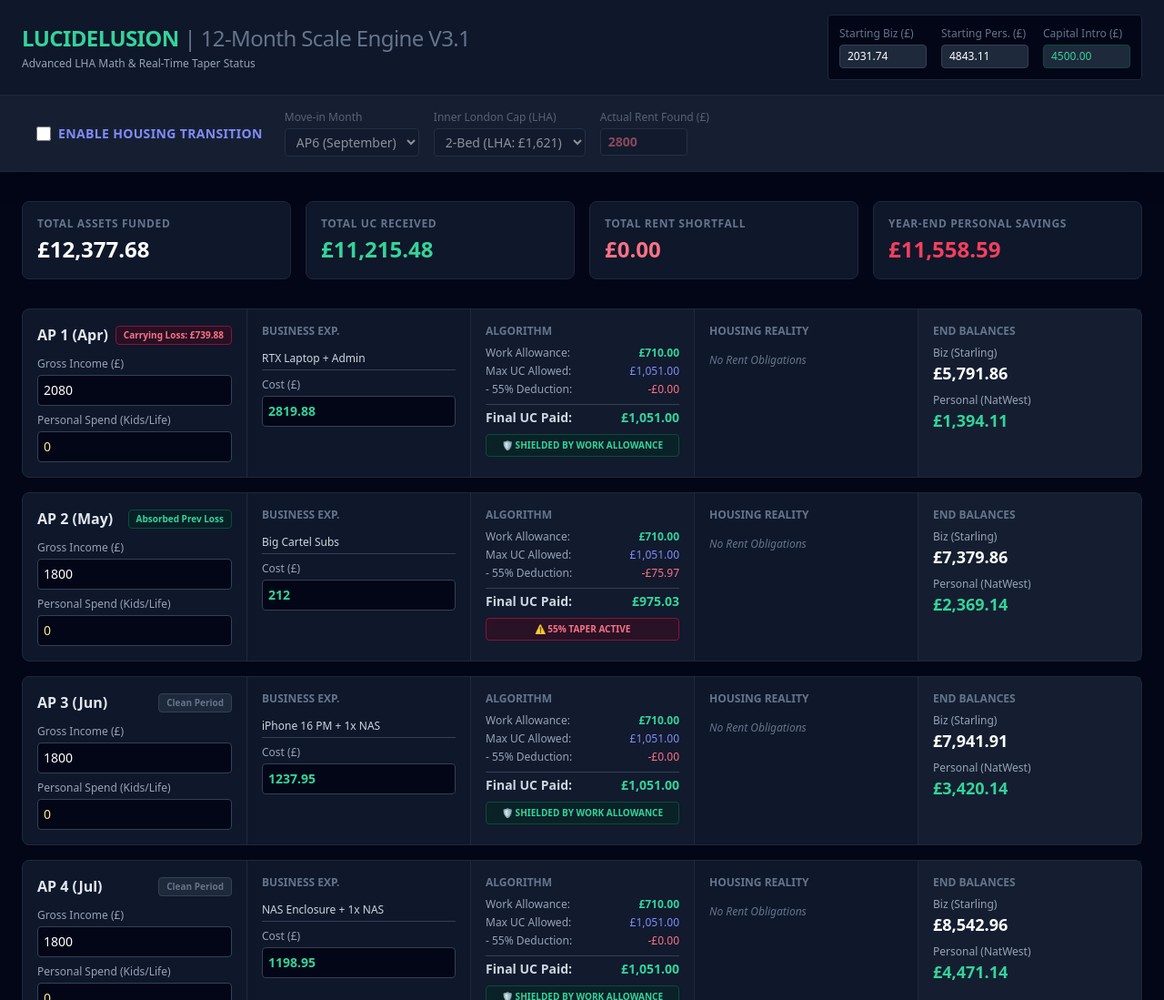
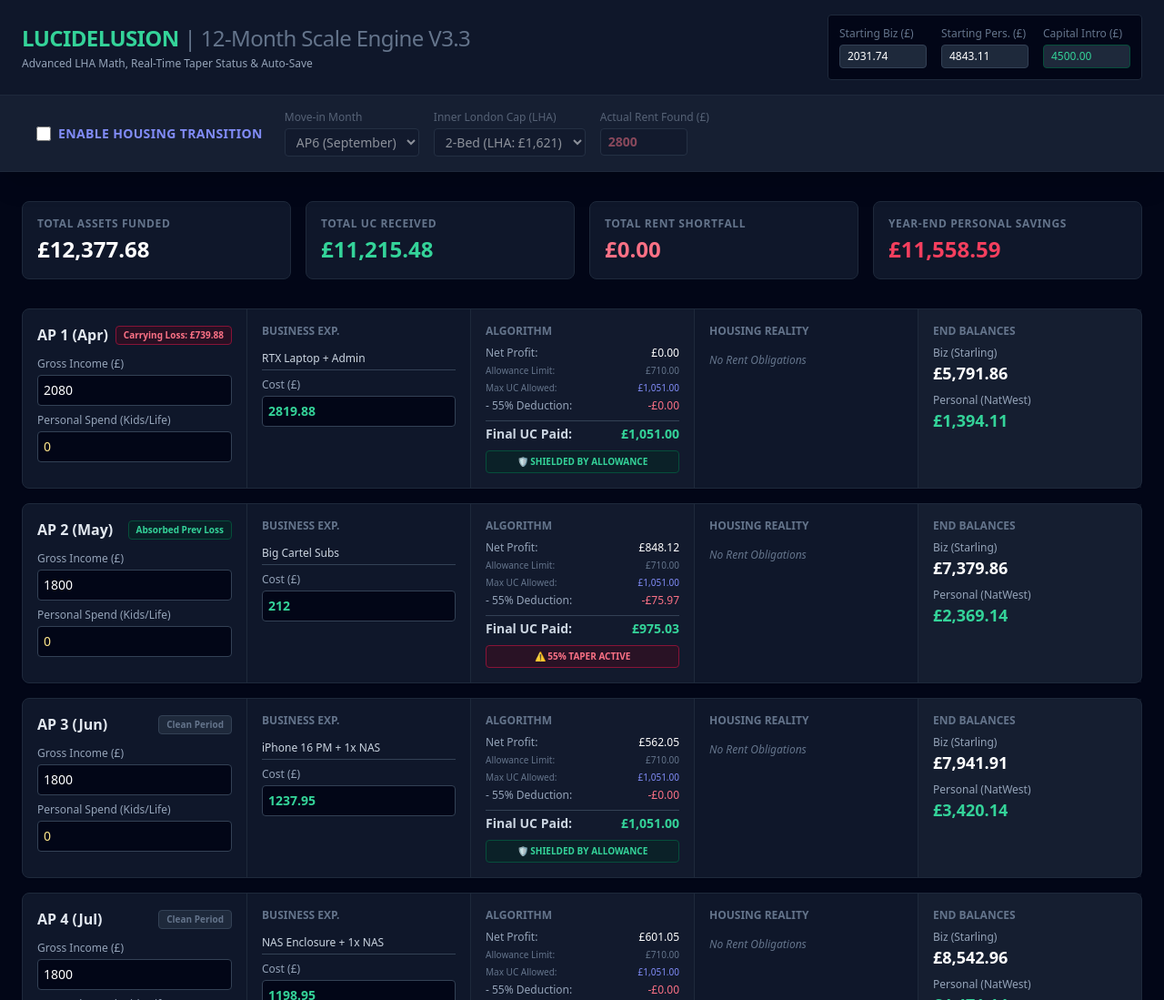
Before and after one commit to albrignall/cfo-dashboard, a plain HTML site: page index.html in a window 1280 px wide. Shown: the top 1099 px of the page at 91% size. Drawn offline with nearby package versions, Linux system fonts and the light colour scheme.

Commit message:
Add files via upload

```diff
--- a/index.html
+++ b/index.html
@@ -3,7 +3,7 @@
 <head>
     <meta charset="UTF-8">
     <meta name="viewport" content="width=device-width, initial-scale=1.0">
-    <title>Lucidelusion 12-Month CFO Dashboard V3.1</title>
+    <title>Lucidelusion 12-Month CFO Dashboard V3.3</title>
     <script src="https://cdn.tailwindcss.com"></script>
     <style>
         ::-webkit-scrollbar { width: 8px; }
@@ -16,8 +16,8 @@
     <div class="bg-slate-900 border-b border-slate-800 sticky top-0 z-20 shadow-xl">
         <div class="max-w-7xl mx-auto px-6 py-4 flex flex-wrap justify-between items-center gap-4">
             <div>
-                <h1 class="text-2xl font-black text-emerald-400 tracking-tight">LUCIDELUSION <span class="text-slate-500 font-medium">| 12-Month Scale Engine V3.1</span></h1>
-                <p class="text-xs text-slate-400 mt-1">Advanced LHA Math & Real-Time Taper Status</p>
+                <h1 class="text-2xl font-black text-emerald-400 tracking-tight">LUCIDELUSION <span class="text-slate-500 font-medium">| 12-Month Scale Engine V3.3</span></h1>
+                <p class="text-xs text-slate-400 mt-1">Advanced LHA Math, Real-Time Taper Status & Auto-Save</p>
             </div>
 
             <div class="flex gap-4 text-xs bg-slate-950 p-3 rounded border border-slate-800">
@@ -113,6 +113,35 @@
             { id: 12, month: "AP 12 (Mar)", tech: "B2B Trade Show Fees", exp: 600.00 }
         ];
 
+        function saveState() {
+            const inputs = document.querySelectorAll('input, select');
+            const state = {};
+            inputs.forEach(input => {
+                state[input.id] = input.type === 'checkbox' ? input.checked : input.value;
+            });
+            localStorage.setItem('lucid_cfo_state', JSON.stringify(state));
+        }
+
+        function loadState() {
+            const saved = localStorage.getItem('lucid_cfo_state');
+            if (saved) {
+                const state = JSON.parse(saved);
+                for (const id in state) {
+                    const el = document.getElementById(id);
+                    if (el) {
+                        if (el.type === 'checkbox') {
+                            el.checked = state[id];
+                            const controls = document.getElementById('housing_controls');
+                            if(el.checked) controls.classList.remove('opacity-50');
+                            else controls.classList.add('opacity-50');
+                        } else {
+                            el.value = state[id];
+                        }
+                    }
+                }
+            }
+        }
+
         function init() {
             const container = document.getElementById('ap-container');
             let html = '';
@@ -121,7 +150,6 @@
                 html += `
                 <div class="bg-slate-900 rounded-lg border border-slate-800 shadow-sm relative">
                     <div class="grid grid-cols-1 md:grid-cols-5 divide-y md:divide-y-0 md:divide-x divide-slate-800">
-
                         <div class="p-4">
                             <div class="flex justify-between items-center mb-3">
                                 <h2 class="font-bold text-slate-200">${ap.month}</h2>
@@ -132,44 +160,32 @@
                             <label class="block text-xs text-slate-400 mb-1">Personal Spend (Kids/Life)</label>
                             <input type="number" id="pers_${i}" value="0" class="w-full bg-slate-950 border border-slate-700 rounded p-1.5 text-amber-200 text-sm" oninput="calculate()">
                         </div>
-
                         <div class="p-4">
                             <h3 class="text-xs font-bold text-slate-500 uppercase mb-2">Business Exp.</h3>
-                            <input type="text" value="${ap.tech}" class="w-full bg-transparent border-b border-slate-700 text-slate-300 text-xs mb-2 pb-1" readonly>
+                            <input type="text" id="techName_${i}" value="${ap.tech}" class="w-full bg-transparent border-b border-slate-700 text-slate-300 text-xs mb-2 pb-1" oninput="calculate()">
                             <label class="block text-xs text-slate-400 mb-1">Cost (£)</label>
                             <input type="number" id="bizExp_${i}" value="${ap.exp}" class="w-full bg-slate-950 border border-slate-700 rounded p-1.5 text-emerald-400 font-bold text-sm" oninput="calculate()">
                         </div>
-
                         <div class="p-4 bg-slate-800/20">
                             <h3 class="text-xs font-bold text-slate-500 uppercase mb-2">Algorithm</h3>
-                            <div class="flex justify-between text-xs mb-1"><span class="text-slate-400">Work Allowance:</span><span id="wa_${i}" class="text-white"></span></div>
-                            <div class="flex justify-between text-xs mb-1"><span class="text-slate-400">Max UC Allowed:</span><span id="maxUc_${i}" class="text-indigo-400"></span></div>
+                            <div class="flex justify-between text-xs mb-1"><span class="text-slate-400">Net Profit:</span><span id="np_${i}" class="text-white font-medium"></span></div>
+                            <div class="flex justify-between text-[10px] mb-1"><span class="text-slate-500">Allowance Limit:</span><span id="wa_${i}" class="text-slate-500"></span></div>
+                            <div class="flex justify-between text-[10px] mb-1"><span class="text-slate-500">Max UC Allowed:</span><span id="maxUc_${i}" class="text-indigo-400"></span></div>
                             <div class="flex justify-between text-xs mb-2"><span class="text-slate-400">- 55% Deduction:</span><span id="ded_${i}" class="text-rose-400"></span></div>
                             <div class="flex justify-between text-sm font-bold border-t border-slate-700 pt-1">
                                 <span class="text-slate-300">Final UC Paid:</span><span id="ucPaid_${i}" class="text-emerald-400"></span>
                             </div>
                             <div id="taper_status_${i}" class="mt-2 text-[10px] text-center font-bold px-2 py-1 rounded"></div>
                         </div>
-
                         <div class="p-4" id="rent_col_${i}">
                             <h3 class="text-xs font-bold text-slate-500 uppercase mb-2">Housing Reality</h3>
-                            <div id="rent_data_${i}">
-                                <div class="text-xs text-slate-500 italic mt-4">Not Renting</div>
-                            </div>
+                            <div id="rent_data_${i}"></div>
                         </div>
-
                         <div class="p-4 bg-slate-800/40">
                             <h3 class="text-xs font-bold text-slate-500 uppercase mb-2">End Balances</h3>
-                            <div class="mb-2">
-                                <span class="block text-xs text-slate-400">Biz (Starling)</span>
-                                <span id="bal_biz_${i}" class="text-lg font-bold text-white"></span>
-                            </div>
-                            <div>
-                                <span class="block text-xs text-slate-400">Personal (NatWest)</span>
-                                <div id="bal_pers_${i}"></div>
-                            </div>
+                            <div class="mb-2"><span class="block text-xs text-slate-400">Biz (Starling)</span><span id="bal_biz_${i}" class="text-lg font-bold text-white"></span></div>
+                            <div><span class="block text-xs text-slate-400">Personal (NatWest)</span><div id="bal_pers_${i}"></div></div>
                         </div>
-
                     </div>
                 </div>
                 `;
@@ -184,6 +200,7 @@
                 calculate();
             });
 
+            loadState();
             calculate();
         }
 
@@ -198,8 +215,8 @@
             const actualRent = parseFloat(document.getElementById('h_rent').value) || 0;
 
             const baseUC = 1051.00;
-            const waHigh = 710.00; // Standard Safe
-            const waLow = 404.00;  // Renting Drop
+            const waHigh = 710.00;
+            const waLow = 404.00;
 
             let curBiz = startBiz + capIntro;
             let curPers = startPers - capIntro;
@@ -214,91 +231,57 @@
 
                 let isRentingThisMonth = isRenting && (i >= rentMonthIndex);
 
-                // FIXED HOUSING LOGIC: UC pays the lowest of Actual Rent vs LHA Cap
                 let housingElement = isRentingThisMonth ? Math.min(actualRent, lhaRate) : 0;
                 let rentShortfall = isRentingThisMonth ? Math.max(0, actualRent - housingElement) : 0;
 
                 let curWA = isRentingThisMonth ? waLow : waHigh;
                 let curMaxUC = baseUC + housingElement;
 
-                // Profit Math
                 let netProfit = inc - bizExp;
                 let adjProfit = Math.max(0, netProfit - lossCF);
                 let newLossCF = netProfit - lossCF < 0 ? Math.abs(netProfit - lossCF) : 0;
 
-                // Deduction Math
                 let deduction = Math.max(0, (adjProfit - curWA) * 0.55);
                 let finalUC = Math.max(0, curMaxUC - deduction);
 
-                // Update Balances
                 curBiz = curBiz + inc - bizExp;
                 curPers = curPers + finalUC - persExp - rentShortfall;
 
-                // Accumulate
                 totTech += bizExp;
                 totUC += finalUC;
                 totShortfall += rentShortfall;
 
-                // --- DOM UPDATES ---
+                let lBadge = document.getElementById(`loss_badge_${i}`);
+                if (newLossCF > 0) { lBadge.textContent = `Carrying Loss: ${fmt(newLossCF)}`; lBadge.className = "text-[10px] font-bold px-2 py-0.5 rounded bg-rose-950/40 text-rose-400 border border-rose-900"; }
+                else if (lossCF > 0) { lBadge.textContent = `Absorbed Prev Loss`; lBadge.className = "text-[10px] font-bold px-2 py-0.5 rounded bg-emerald-950/40 text-emerald-400 border border-emerald-900"; }
+                else { lBadge.textContent = "Clean Period"; lBadge.className = "text-[10px] font-bold px-2 py-0.5 rounded bg-slate-800 text-slate-500 border border-slate-700"; }
 
-                // Loss Badges
-                let lBadge = document.getElementById(`loss_badge_${i}`);
-                if (newLossCF > 0) {
-                    lBadge.textContent = `Carrying Loss: ${fmt(newLossCF)}`;
-                    lBadge.className = "text-[10px] font-bold px-2 py-0.5 rounded bg-rose-950/40 text-rose-400 border border-rose-900";
-                } else if (lossCF > 0) {
-                    lBadge.textContent = `Absorbed Prev Loss`;
-                    lBadge.className = "text-[10px] font-bold px-2 py-0.5 rounded bg-emerald-950/40 text-emerald-400 border border-emerald-900";
-                } else {
-                    lBadge.textContent = "Clean Period";
-                    lBadge.className = "text-[10px] font-bold px-2 py-0.5 rounded bg-slate-800 text-slate-500 border border-slate-700";
-                }
-
+                // --- NEW UI UPDATES FOR CLARITY ---
+                document.getElementById(`np_${i}`).textContent = fmt(adjProfit);
                 document.getElementById(`wa_${i}`).textContent = fmt(curWA);
-                document.getElementById(`wa_${i}`).className = isRentingThisMonth ? "text-rose-400 font-bold" : "text-emerald-400 font-bold";
                 document.getElementById(`maxUc_${i}`).textContent = fmt(curMaxUC);
                 document.getElementById(`ded_${i}`).textContent = `-${fmt(deduction)}`;
                 document.getElementById(`ucPaid_${i}`).textContent = fmt(finalUC);
 
-                // Taper Status Badges
                 let tStatus = document.getElementById(`taper_status_${i}`);
-                if (deduction > 0) {
-                    tStatus.textContent = "⚠️ 55% TAPER ACTIVE";
-                    tStatus.className = "mt-2 text-[10px] text-center font-bold px-2 py-1 rounded bg-rose-950/40 text-rose-400 border border-rose-900";
-                } else if (adjProfit === 0 && lossCF > 0) {
-                    tStatus.textContent = "🛡️ SHIELDED BY LOSSES";
-                    tStatus.className = "mt-2 text-[10px] text-center font-bold px-2 py-1 rounded bg-indigo-950/40 text-indigo-400 border border-indigo-900";
-                } else if (adjProfit <= curWA) {
-                    tStatus.textContent = "🛡️ SHIELDED BY WORK ALLOWANCE";
-                    tStatus.className = "mt-2 text-[10px] text-center font-bold px-2 py-1 rounded bg-emerald-950/40 text-emerald-400 border border-emerald-900";
-                }
+                if (deduction > 0) { tStatus.textContent = "⚠️ 55% TAPER ACTIVE"; tStatus.className = "mt-2 text-[10px] text-center font-bold px-2 py-1 rounded bg-rose-950/40 text-rose-400 border border-rose-900"; }
+                else if (adjProfit === 0 && lossCF > 0) { tStatus.textContent = "🛡️ SHIELDED BY LOSSES"; tStatus.className = "mt-2 text-[10px] text-center font-bold px-2 py-1 rounded bg-indigo-950/40 text-indigo-400 border border-indigo-900"; }
+                else if (adjProfit <= curWA) { tStatus.textContent = "🛡️ SHIELDED BY ALLOWANCE"; tStatus.className = "mt-2 text-[10px] text-center font-bold px-2 py-1 rounded bg-emerald-950/40 text-emerald-400 border border-emerald-900"; }
 
-                // Rent UI
                 let rentUI = document.getElementById(`rent_data_${i}`);
                 let rentCol = document.getElementById(`rent_col_${i}`);
                 if (isRentingThisMonth) {
                     rentCol.classList.add('bg-rose-950/20');
-                    rentUI.innerHTML = `
-                        <div class="flex justify-between text-xs mb-1"><span class="text-slate-400">Actual Rent:</span><span class="text-white">${fmt(actualRent)}</span></div>
-                        <div class="flex justify-between text-xs mb-1"><span class="text-slate-400">UC Housing Sub:</span><span class="text-emerald-400">-${fmt(housingElement)}</span></div>
-                        ${actualRent > lhaRate ? `<div class="text-[10px] text-rose-400 text-right mb-1">Capped at LHA limit</div>` : ''}
-                        <div class="flex justify-between text-sm font-bold border-t border-rose-900/50 pt-1 mt-1">
-                            <span class="text-rose-400">You Pay (Shortfall):</span><span class="text-rose-400">${fmt(rentShortfall)}</span>
-                        </div>
-                    `;
+                    rentUI.innerHTML = `<div class="flex justify-between text-xs mb-1"><span class="text-slate-400">Actual Rent:</span><span class="text-white">${fmt(actualRent)}</span></div><div class="flex justify-between text-xs mb-1"><span class="text-slate-400">UC Housing Sub:</span><span class="text-emerald-400">-${fmt(housingElement)}</span></div>${actualRent > lhaRate ? `<div class="text-[10px] text-rose-400 text-right mb-1">Capped at LHA limit</div>` : ''}<div class="flex justify-between text-sm font-bold border-t border-rose-900/50 pt-1 mt-1"><span class="text-rose-400">You Pay (Shortfall):</span><span class="text-rose-400">${fmt(rentShortfall)}</span></div>`;
                 } else {
                     rentCol.classList.remove('bg-rose-950/20');
                     rentUI.innerHTML = `<div class="text-xs text-slate-500 italic mt-4">No Rent Obligations</div>`;
                 }
 
                 document.getElementById(`bal_biz_${i}`).textContent = fmt(curBiz);
-
                 let pBal = document.getElementById(`bal_pers_${i}`);
-                if (curPers >= 6000) {
-                    pBal.innerHTML = `<span class="text-lg font-bold text-rose-500">${fmt(curPers)}</span> <span class="text-[10px] bg-rose-900 text-white px-1 rounded ml-1">OVER £6K</span>`;
-                } else {
-                    pBal.innerHTML = `<span class="text-lg font-bold text-emerald-400">${fmt(curPers)}</span>`;
-                }
+                if (curPers >= 6000) { pBal.innerHTML = `<span class="text-lg font-bold text-rose-500">${fmt(curPers)}</span> <span class="text-[10px] bg-rose-900 text-white px-1 rounded ml-1">OVER £6K</span>`; }
+                else { pBal.innerHTML = `<span class="text-lg font-bold text-emerald-400">${fmt(curPers)}</span>`; }
 
                 lossCF = newLossCF;
             }
@@ -308,6 +291,8 @@
             document.getElementById('tot_shortfall').textContent = fmt(totShortfall);
             document.getElementById('tot_pers').textContent = fmt(curPers);
             document.getElementById('tot_pers').className = curPers >= 6000 ? "text-2xl font-black text-rose-500" : "text-2xl font-black text-white";
+
+            saveState();
         }
 
         document.addEventListener('DOMContentLoaded', init);
```
